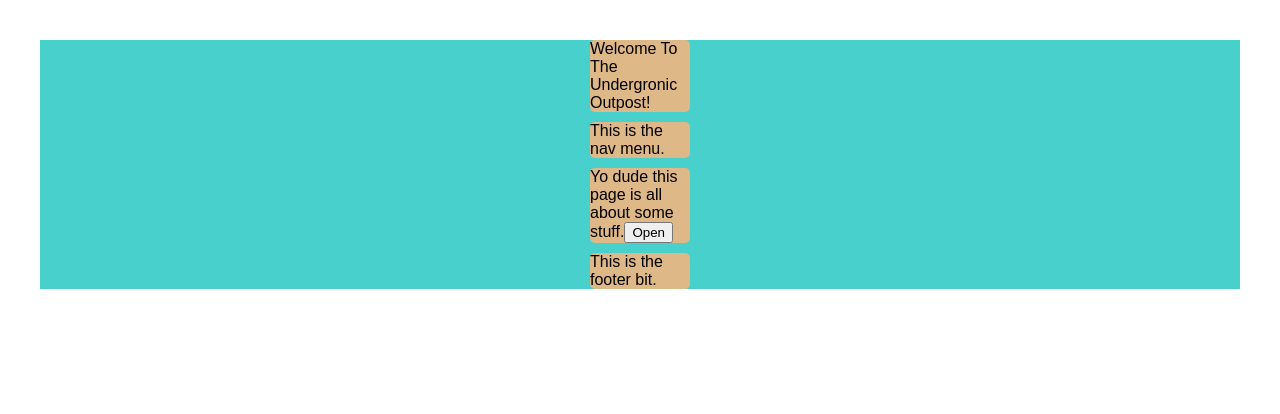
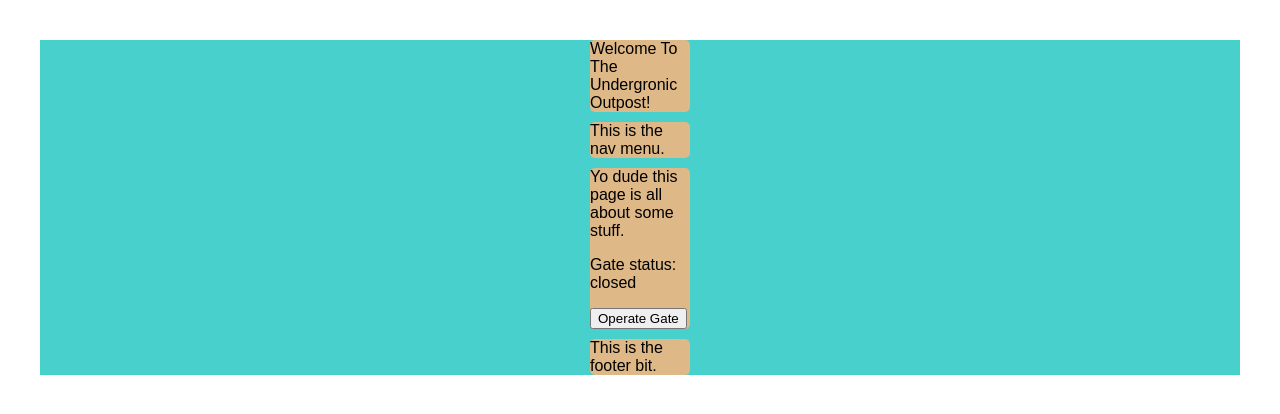
Before and after one commit to AnhDiep17/anh-next-exploration-2, a Next.js app: page / in a window 1280 px wide. Shown: the top 414 px of the page. Built offline with nearby package versions, Linux system fonts and the light colour scheme.

Commit message:
add toggle functionality to button

```diff
--- a/pages/index.js
+++ b/pages/index.js
@@ -1,3 +1,5 @@
+import { useState } from "react";
+
 function Header({ title }) {
   return (
     <div className="box">{title ? title : "Welcome To The Funk Zone!"}</div>
@@ -13,10 +15,19 @@
 }
 
 function Summary({ summary }) {
+  const [gateState, setGateState] = useState("closed");
+  const toggleGate = () => {
+    const targetState = gateState == "open" ? "closed" : "open";
+    setGateState(targetState);
+    console.log(gateState);
+  };
   return (
     <div id="summary-container" className="box">
       {summary ? summary : "This is a summary of this page."}
-      <button id="gate-button">Open</button>
+      <p>Gate status: {gateState}</p>
+      <button id="gate-button" onClick={toggleGate}>
+        Operate Gate
+      </button>
     </div>
   );
 }
```
